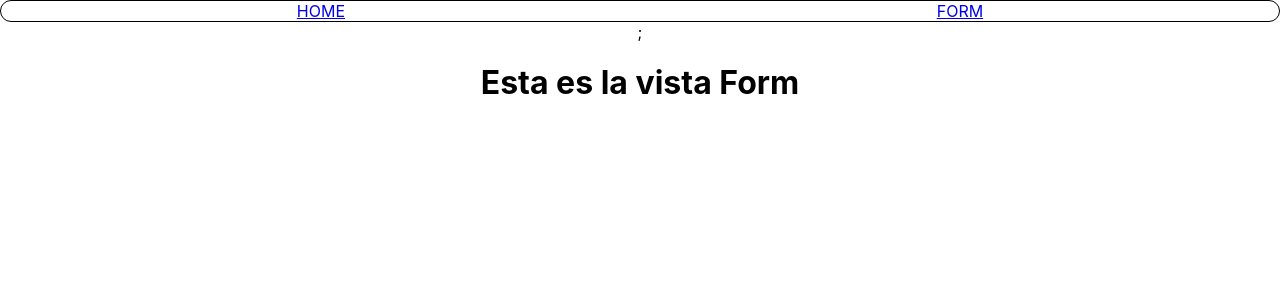
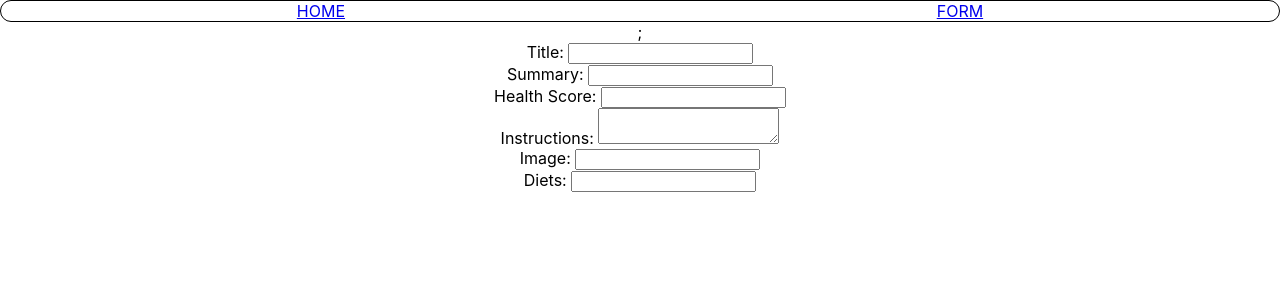
Before and after one commit to andrescarola/PiFood, a React (Create React App) app in the folder client/: page /create in a window 1280 px wide. Shown: the top 300 px of the page. Built offline with nearby package versions, Linux system fonts and the light colour scheme.

Commit message:
avances 16 de abril

```diff
--- a/client/src/components/recipe/recipe.jsx
+++ b/client/src/components/recipe/recipe.jsx
@@ -1,10 +1,11 @@
+import React from 'react';
 import style from './recipe.module.css';
 
 const Recipe = (props) => {
     return(
         <div className={style.recipe}>
-            <p>Title:{props.title}</p>
-            <p>Image:{props.image}</p>
+            <p>{props.title}</p>
+            <img src={props.image} alt='not found' />
             {/* <p>Diets:{props.diets.name}</p> */}
         </div>
     )
--- a/client/src/redux/actions/actions.js
+++ b/client/src/redux/actions/actions.js
@@ -4,17 +4,10 @@ export const GET_RECIPES = 'GET_RECIPES';
 
 export const getRecipes = () => {
     return async function (dispatch) {
-        try {
-            const recipesAll = await axios.get('http://localhost:3001/recipes');
-            const recipes = recipesAll.data;
-            console.log(recipes);
-
+            const recipes = await axios.get('http://localhost:3001/recipes');
             dispatch({
                 type: GET_RECIPES,
-                payload: recipes
+                payload: recipes.data
             });
-        } catch (error) {
-            console.log(error);
-        }
     }
 };
--- a/client/src/redux/reducer/reducer.js
+++ b/client/src/redux/reducer/reducer.js
@@ -9,7 +9,8 @@ const rootReducer = (state=initialState, action) => {
 
         case GET_RECIPES:
             return {
-                ...state, recipes: action.payload
+                ...state,
+                recipes: action.payload
             };
 
         default:
--- a/client/src/views/form/form.jsx
+++ b/client/src/views/form/form.jsx
@@ -1,9 +1,71 @@
+import React from "react";
+import { useState } from "react";
+
 const Form = () => {
-    return (
-        <>
-        <h1>Esta es la vista Form</h1>
-        </>
-    )
+  const [form, setForm] = useState({
+    title: "",
+    summary: "",
+    healthScore: "",
+    instructions: "",
+    image: "",
+    diets: "",
+  });
+
+  const [errors, setErrors] = useState({
+    title: "",
+    summary: "",
+    healthScore: "",
+    instructions: "",
+    image: "",
+    diets: "",
+  });
+
+  const changeHandler = (event) => {
+    const property = event.target.name;
+    const value = event.target.value;
+
+    validate({...form, [property]: value});
+
+    setForm({...form, [property]: value});
+  };
+
+  const validate = (form) => {
+
+  };
+
+  return (
+    <form>
+      <div>
+        <label>Title: </label>
+        <input type="text" value={form.title} onChange={changeHandler} name="title" />
+      </div>
+
+      <div>
+        <label>Summary: </label>
+        <input type="text" value={form.summary} onChange={changeHandler} name="summary" />
+      </div>
+
+      <div>
+        <label>Health Score: </label>
+        <input type="number" value={form.healthScore} onChange={changeHandler} name="healthScore" />
+      </div>
+
+      <div>
+        <label>Instructions: </label>
+        <textarea type="text" value={form.instructions} onChange={changeHandler} name="instructions" />
+      </div>
+
+      <div>
+        <label>Image: </label>
+        <input type="text" value={form.image} onChange={changeHandler} name="image" />
+      </div>
+
+      <div>
+        <label>Diets: </label>
+        <input type="text" value={form.diets} onChange={changeHandler} name="diets" />
+      </div>
+    </form>
+  );
 };
 
 export default Form;
--- a/client/src/views/home/home.jsx
+++ b/client/src/views/home/home.jsx
@@ -1,10 +1,11 @@
+import React from 'react';
 import RecipesContainer from '../../components/recipesContainer/recipesContainer';
 import { useEffect } from 'react';
 import { useDispatch } from 'react-redux';
 import { getRecipes } from '../../redux/actions/actions';
 
+
 const Home = () => {
-
 const dispatch = useDispatch();
 
 useEffect(()=>{
--- a/client/src/views/landing/landing.jsx
+++ b/client/src/views/landing/landing.jsx
@@ -1,9 +1,15 @@
+import React from "react";
+import { Link } from "react-router-dom";
+
 const Landing = () => {
-    return (
-        <>
-        <h1>Esta es la vista Landing</h1>
-        </>
-    )
+  return (
+    <div>
+      <h1>Esta es la vista Landing</h1>
+      <Link to="/home">
+        <button>Ingresar</button>
+      </Link>
+    </div>
+  );
 };
 
 export default Landing;
```
Also changed, not shown: client/src/index.js (+4 -4 lines).
